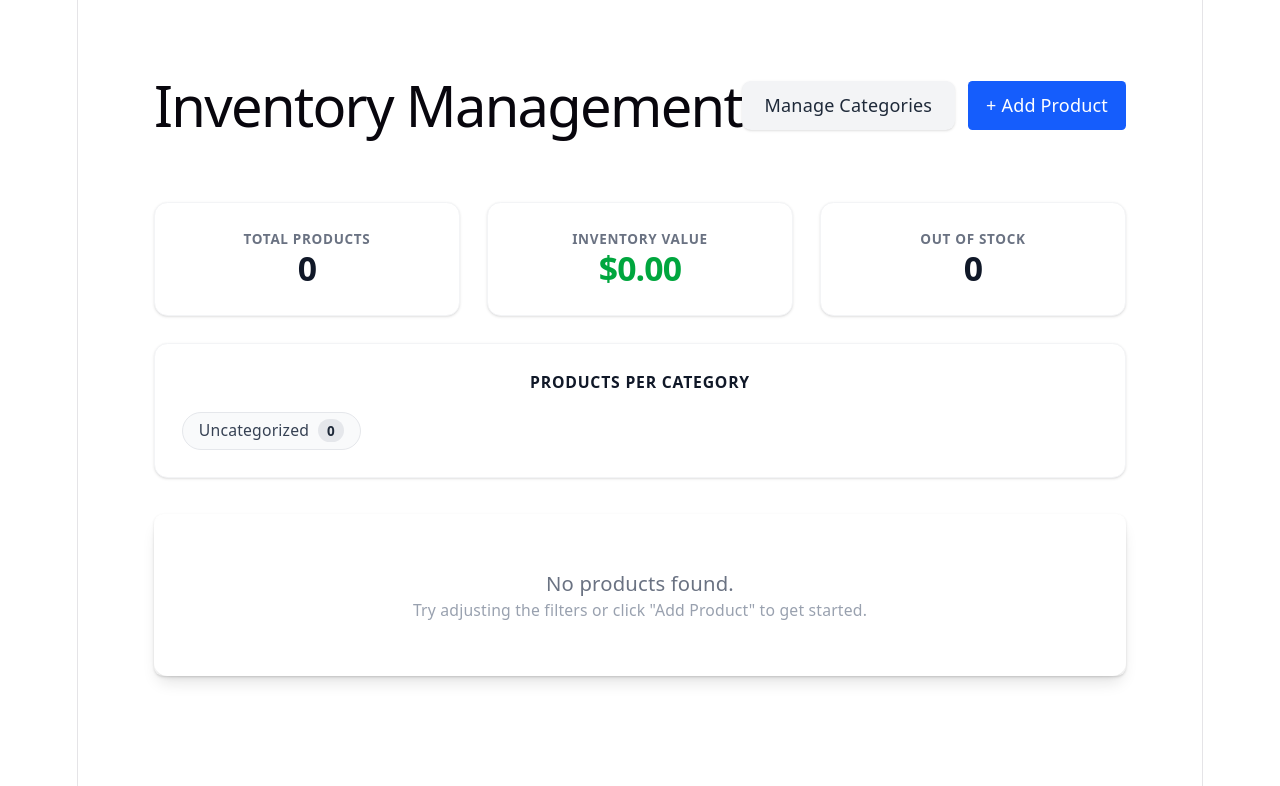
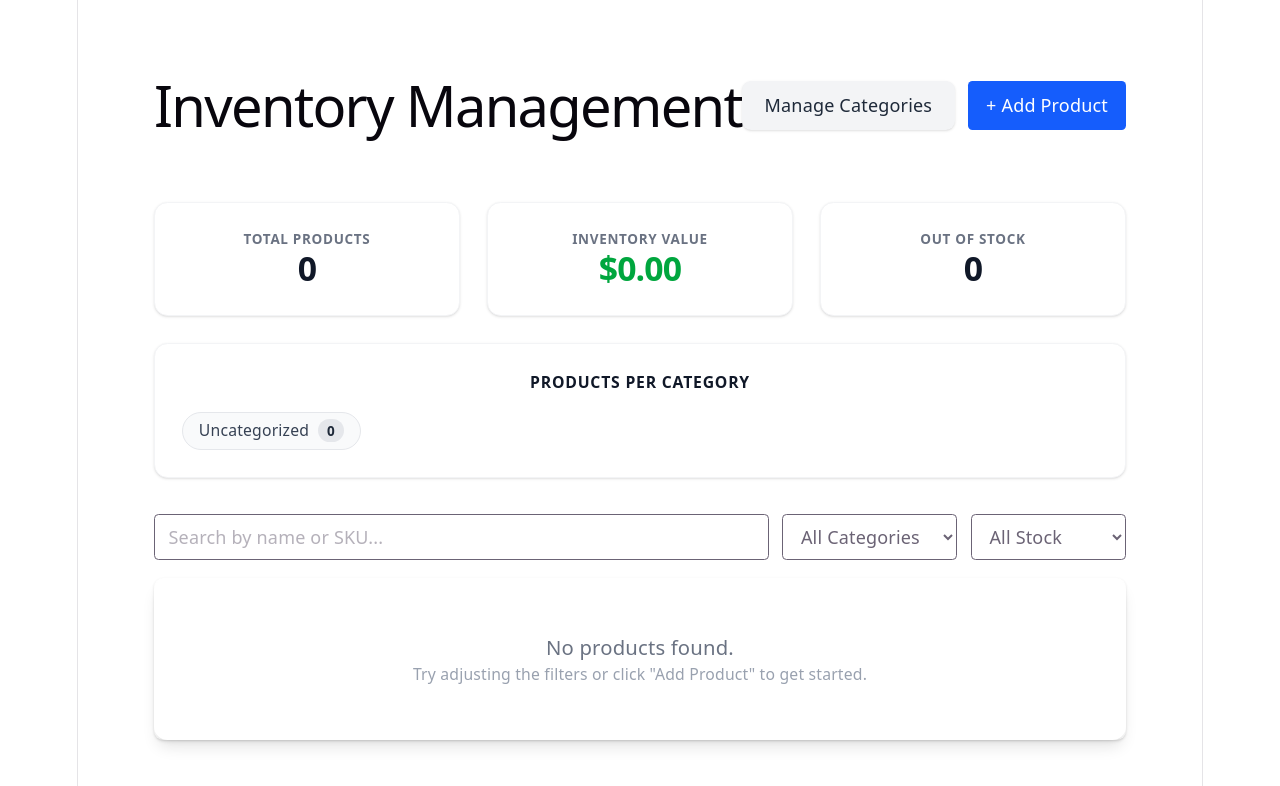
Before and after one commit to nisitha-wick/Inventory-Management, a React (Vite) app: page / in a window 1280 px wide. Shown: the top 786 px of the page. Built offline with nearby package versions, Linux system fonts and the light colour scheme.

Commit message:
feat: add search  and category/stock filters to product table

```diff
--- a/src/App.tsx
+++ b/src/App.tsx
@@ -1,13 +1,14 @@
-import { useState } from "react";
+import { useMemo, useState } from "react";
 import ProductForm from "./components/ProductForm";
 import { useCategories } from "./hooks/useCategories";
 import { useProducts } from "./hooks/useProducts";
-import type { Product } from "./types";
+import type { Product, StockFilter } from "./types";
 import ProductTable from "./components/ProductTable";
 import Dashboard from "./components/Dashboard";
 import CategoryManager from "./components/CategoryManager";
 import StockAdjustModal from "./components/StockAdjustModal";
 import { X } from "lucide-react";
+import SearchFilterBar from "./components/SearchFilterBar";
 
 export default function App() {
   const { products, addProduct, updateProduct, deleteProduct, adjustStock } =
@@ -19,6 +20,24 @@ export default function App() {
   const [stockModalProduct, setStockModalProduct] = useState<
     Product | undefined
   >();
+
+  const [search, setSearch] = useState("");
+  const [categoryFilter, setCategoryFilter] = useState("");
+  const [stockFilter, setStockFilter] = useState<StockFilter>("all");
+
+  const filteredProducts = useMemo(() => {
+    return products.filter((p) => {
+      const matchesSearch =
+        p.name.toLowerCase().includes(search.toLowerCase()) ||
+        p.sku.toLowerCase().includes(search.toLowerCase());
+      const matchesCategory = !categoryFilter || p.category === categoryFilter;
+      const matchesStock =
+        stockFilter === "all" ||
+        (stockFilter === "in-stock" && p.stock > 0) ||
+        (stockFilter === "out-of-stock" && p.stock === 0);
+      return matchesSearch && matchesCategory && matchesStock;
+    });
+  }, [products, search, categoryFilter, stockFilter]);
 
   return (
     <div className="max-w-5xl mx-auto p-4 sm:p-8">
@@ -45,9 +64,19 @@ export default function App() {
 
       <Dashboard products={products} categories={categories} />
 
+      <SearchFilterBar
+        search={search}
+        onSearchChange={setSearch}
+        category={categoryFilter}
+        onCategoryChange={setCategoryFilter}
+        stockFilter={stockFilter}
+        onStockFilterChange={setStockFilter}
+        categories={categories}
+      />
+
       <div className="bg-white rounded-lg shadow">
         <ProductTable
-          products={products}
+          products={filteredProducts}
           onEdit={(p) => {
             setEditingProduct(p);
             setShowForm(true);
--- /dev/null
+++ b/src/components/SearchFilterBar.tsx
@@ -0,0 +1,55 @@
+import type { Category } from "../types";
+
+export type StockFilter = "all" | "in-stock" | "out-of-stock";
+
+interface SearchFilterBarProps {
+  search: string;
+  onSearchChange: (v: string) => void;
+  category: string;
+  onCategoryChange: (v: string) => void;
+  stockFilter: StockFilter;
+  onStockFilterChange: (v: StockFilter) => void;
+  categories: Category[];
+}
+
+export default function SearchFilterBar({
+  search,
+  onSearchChange,
+  category,
+  onCategoryChange,
+  stockFilter,
+  onStockFilterChange,
+  categories,
+}: SearchFilterBarProps) {
+  return (
+    <div className="flex flex-col sm:flex-row gap-3 mb-4">
+      <input
+        value={search}
+        onChange={(e) => onSearchChange(e.target.value)}
+        placeholder="Search by name or SKU..."
+        className="flex-1 border rounded px-3 py-2"
+      />
+      <select
+        value={category}
+        onChange={(e) => onCategoryChange(e.target.value)}
+        className="border rounded px-3 py-2"
+      >
+        <option value="">All Categories</option>
+        {categories.map((c) => (
+          <option key={c.id} value={c.name}>
+            {c.name}
+          </option>
+        ))}
+      </select>
+      <select
+        value={stockFilter}
+        onChange={(e) => onStockFilterChange(e.target.value as StockFilter)}
+        className="border rounded px-3 py-2"
+      >
+        <option value="all">All Stock</option>
+        <option value="in-stock">In Stock</option>
+        <option value="out-of-stock">Out of Stock</option>
+      </select>
+    </div>
+  );
+}
```
